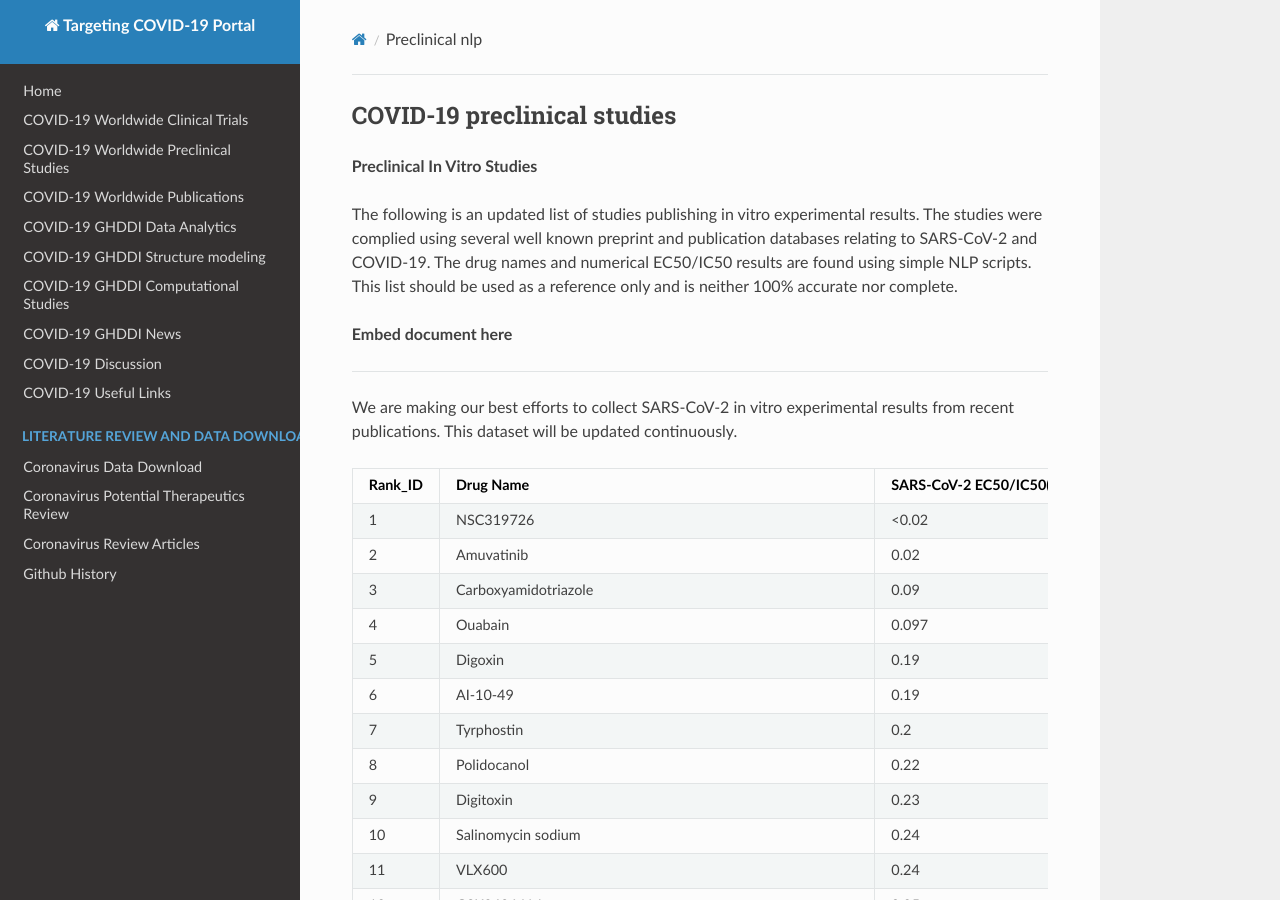
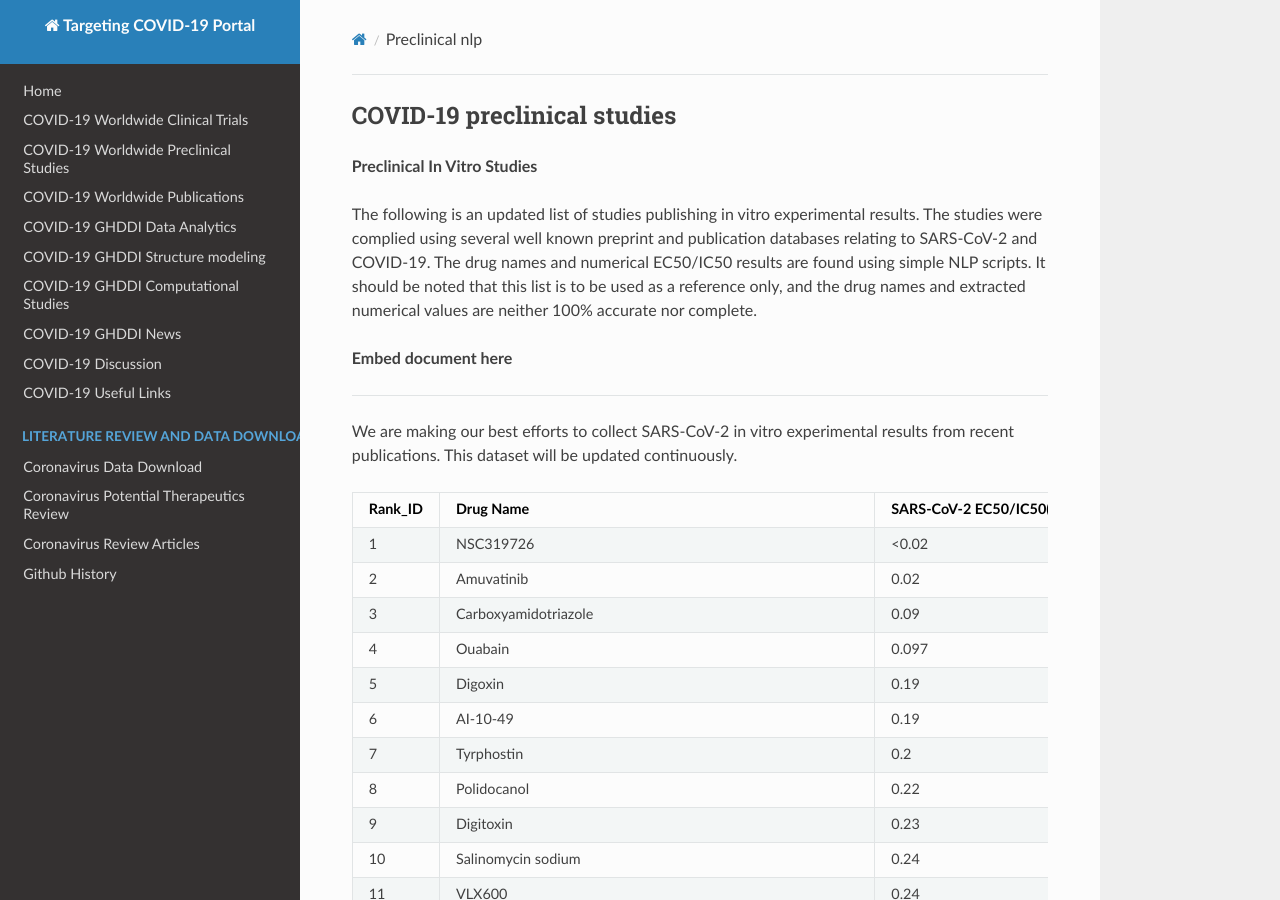
Before and after one commit to GHDDI-AILab/Targeting2019-nCoV, an MkDocs documentation site: the page built from docs/preclinical_nlp.md, in a window 1280 px wide and 900 px high. Built offline with MkDocs 1.6.1, drawn with Linux system fonts in a browser that asks for light colours; nearby versions of some CDN libraries.

Commit message:
Update preclinical_nlp.md

```diff
--- a/docs/preclinical_nlp.md
+++ b/docs/preclinical_nlp.md
@@ -2,7 +2,7 @@
 
 **Preclinical In Vitro Studies**
 
-The following is an updated list of studies publishing in vitro experimental results. The studies were complied using several well known preprint and publication databases relating to SARS-CoV-2 and COVID-19. The drug names and numerical EC50/IC50 results are found using simple NLP scripts. This list should be used as a reference only and is neither 100% accurate nor complete.
+The following is an updated list of studies publishing in vitro experimental results. The studies were complied using several well known preprint and publication databases relating to SARS-CoV-2 and COVID-19. The drug names and numerical EC50/IC50 results are found using simple NLP scripts. It should be noted that this list is to be used as a reference only, and the drug names and extracted numerical values are neither 100% accurate nor complete.
 
 **Embed document here**
 
```
